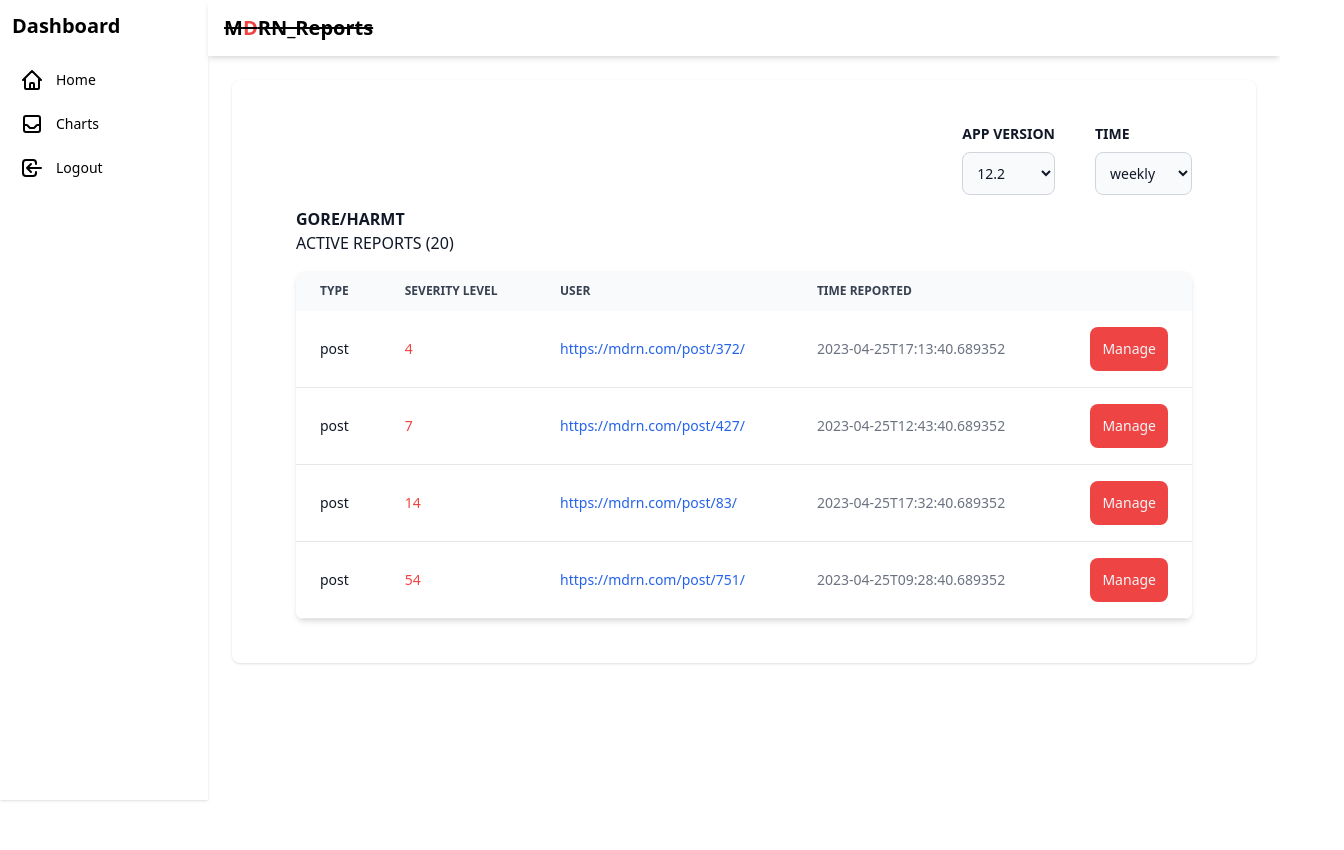
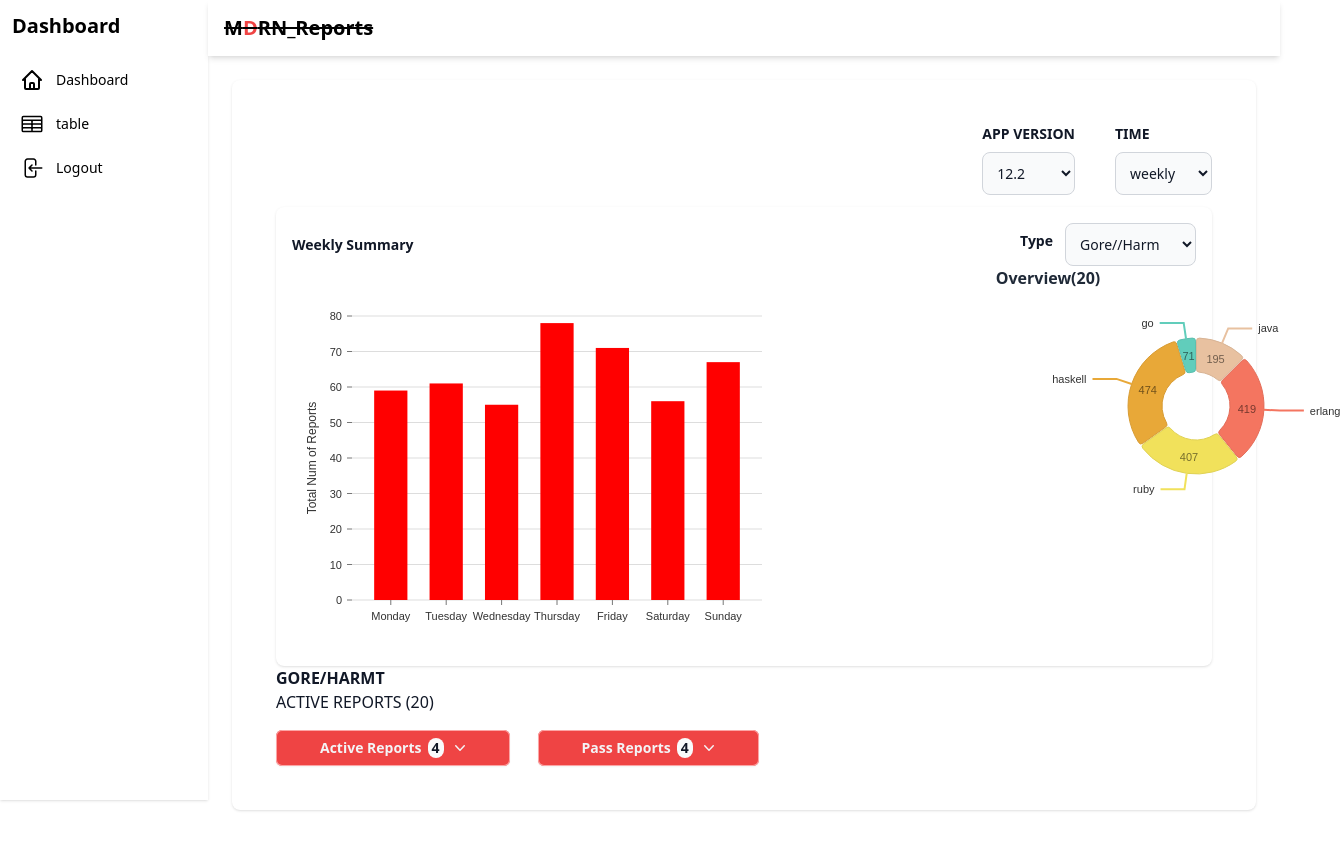
Before and after one commit to Sultan10sn/MDRNDASHBOARD, a React (Vite) app: page / in a window 1280 px wide. Shown: the top 850 px of the page, 1344 px wide, since content can reach past the window. Built offline with nearby package versions, Linux system fonts and the light colour scheme.

Commit message:
some changed has been done

```diff
--- a/src/App.jsx
+++ b/src/App.jsx
@@ -1,12 +1,10 @@
-import { BrowserRouter as Router, Routes, Route } from "react-router-dom";
+import { BrowserRouter as Router, Routes, Route, useLocation } from "react-router-dom";
 import { NavBar, Sidebar } from "./components";
-import { Charts, HandleReport, Listview, Login } from "./pages";
-
+import { Dashboard, HandleReport, Listview, Login } from "./pages";
+import { useEffect } from "react";
 
 
 function App() {
-
-
 
   return (
     <div className="flex">
@@ -15,10 +13,10 @@ function App() {
         <NavBar />
         <Router>
           <Routes>
+            <Route path="/" element={<Dashboard />} />
+            <Route path="/table" element={<Listview />} />
+            <Route path="/handlereport/:id" element={<HandleReport />} />
             <Route path="/login" element={<Login />} />
-            <Route path="/" element={<Listview />} />
-            <Route path="/charts" element={<Charts />} />
-            <Route path="/handlereport/:id" element={<HandleReport />} />
           </Routes>
         </Router>
       </main>
--- a/src/components/Sidebar.jsx
+++ b/src/components/Sidebar.jsx
@@ -29,29 +29,19 @@ export default function Sidebar() {
                                             d="M3 12l2-2m0 0l7-7 7 7M5 10v10a1 1 0 001 1h3m10-11l2 2m-2-2v10a1 1 0 01-1 1h-3m-6 0a1 1 0 001-1v-4a1 1 0 011-1h2a1 1 0 011 1v4a1 1 0 001 1m-6 0h6"
                                         />
                                     </svg>
-                                    <span>Home</span>
+                                    <span>Dashboard</span>
                                 </a>
                             </li>
                             <li className="rounded-sm">
                                 <a
-                                    href="/charts"
+                                    href="/table"
                                     className="flex items-center p-2 space-x-3 rounded-md"
                                 >
-                                    <svg
-                                        xmlns="http://www.w3.org/2000/svg"
-                                        className="w-6 h-6"
-                                        fill="none"
-                                        viewBox="0 0 24 24"
-                                        stroke="currentColor"
-                                        strokeWidth={2}
-                                    >
-                                        <path
-                                            strokeLinecap="round"
-                                            strokeLinejoin="round"
-                                            d="M20 13V6a2 2 0 00-2-2H6a2 2 0 00-2 2v7m16 0v5a2 2 0 01-2 2H6a2 2 0 01-2-2v-5m16 0h-2.586a1 1 0 00-.707.293l-2.414 2.414a1 1 0 01-.707.293h-3.172a1 1 0 01-.707-.293l-2.414-2.414A1 1 0 006.586 13H4"
-                                        />
+                                    <svg xmlns="http://www.w3.org/2000/svg" fill="none" viewBox="0 0 24 24" strokeWidth={1.5} stroke="currentColor" className="w-6 h-6">
+                                        <path strokeLinecap="round" strokeLinejoin="round" d="M3.375 19.5h17.25m-17.25 0a1.125 1.125 0 01-1.125-1.125M3.375 19.5h7.5c.621 0 1.125-.504 1.125-1.125m-9.75 0V5.625m0 12.75v-1.5c0-.621.504-1.125 1.125-1.125m18.375 2.625V5.625m0 12.75c0 .621-.504 1.125-1.125 1.125m1.125-1.125v-1.5c0-.621-.504-1.125-1.125-1.125m0 3.75h-7.5A1.125 1.125 0 0112 18.375m9.75-12.75c0-.621-.504-1.125-1.125-1.125H3.375c-.621 0-1.125.504-1.125 1.125m19.5 0v1.5c0 .621-.504 1.125-1.125 1.125M2.25 5.625v1.5c0 .621.504 1.125 1.125 1.125m0 0h17.25m-17.25 0h7.5c.621 0 1.125.504 1.125 1.125M3.375 8.25c-.621 0-1.125.504-1.125 1.125v1.5c0 .621.504 1.125 1.125 1.125m17.25-3.75h-7.5c-.621 0-1.125.504-1.125 1.125m8.625-1.125c.621 0 1.125.504 1.125 1.125v1.5c0 .621-.504 1.125-1.125 1.125m-17.25 0h7.5m-7.5 0c-.621 0-1.125.504-1.125 1.125v1.5c0 .621.504 1.125 1.125 1.125M12 10.875v-1.5m0 1.5c0 .621-.504 1.125-1.125 1.125M12 10.875c0 .621.504 1.125 1.125 1.125m-2.25 0c.621 0 1.125.504 1.125 1.125M13.125 12h7.5m-7.5 0c-.621 0-1.125.504-1.125 1.125M20.625 12c.621 0 1.125.504 1.125 1.125v1.5c0 .621-.504 1.125-1.125 1.125m-17.25 0h7.5M12 14.625v-1.5m0 1.5c0 .621-.504 1.125-1.125 1.125M12 14.625c0 .621.504 1.125 1.125 1.125m-2.25 0c.621 0 1.125.504 1.125 1.125m0 1.5v-1.5m0 0c0-.621.504-1.125 1.125-1.125m0 0h7.5" />
                                     </svg>
-                                    <span>Charts</span>
+
+                                    <span>table</span>
                                 </a>
 
                             </li>
@@ -60,20 +50,10 @@ export default function Sidebar() {
                                     href="/login"
                                     className="flex items-center p-2 space-x-3 rounded-md"
                                 >
-                                    <svg
-                                        xmlns="http://www.w3.org/2000/svg"
-                                        className="w-6 h-6"
-                                        fill="none"
-                                        viewBox="0 0 24 24"
-                                        stroke="currentColor"
-                                        strokeWidth={2}
-                                    >
-                                        <path
-                                            strokeLinecap="round"
-                                            strokeLinejoin="round"
-                                            d="M11 16l-4-4m0 0l4-4m-4 4h14m-5 4v1a3 3 0 01-3 3H6a3 3 0 01-3-3V7a3 3 0 013-3h7a3 3 0 013 3v1"
-                                        />
+                                    <svg xmlns="http://www.w3.org/2000/svg" fill="none" viewBox="0 0 24 24" strokeWidth={1.5} stroke="currentColor" className="w-6 h-6">
+                                        <path strokeLinecap="round" strokeLinejoin="round" d="M15.75 9V5.25A2.25 2.25 0 0013.5 3h-6a2.25 2.25 0 00-2.25 2.25v13.5A2.25 2.25 0 007.5 21h6a2.25 2.25 0 002.25-2.25V15M12 9l-3 3m0 0l3 3m-3-3h12.75" />
                                     </svg>
+
                                     <span>Logout</span>
                                 </a>
                             </li>
--- a/src/components/index.js
+++ b/src/components/index.js
@@ -5,5 +5,4 @@ export { default as NavBar } from './NavBar'
 export { default as Chartbar } from './Chartbar'
 export { default as Piechart } from './Piechart'
 export { default as Report } from './Report'
-export { default as PassReport } from './PassReport'
 export { default as Sidebar } from './Sidebar'
--- a/src/pages/Charts.jsx
+++ b/src/pages/Dashboard.jsx
@@ -1,31 +1,16 @@
 import React from 'react'
-import { Chartbar, Piechart, Report } from '../components'
+import { Chartbar, Piechart, Report, Selection } from '../components'
 import { fakeData, data, PiechartData } from '../database'
 
 
-const Charts = () => {
+const Dashboard = () => {
   return (
     <div className='container max-w-6xl px-6 py-2 mx-auto mt-6 md:h-screen lg:py-0'>
       <div className='w-full h-auto bg-white rounded-lg shadow dark:border xl:p-0 dark:bg-gray-800 dark:border-gray-700'>
         <div className='flex items-start justify-center w-full p-11'>
           <div className='container max-w-6xl'>
             <div className='flex justify-end gap-10 mb-3'>
-              <div>
-                <label htmlFor="App Version" className="block mb-2 text-sm font-bold text-gray-900 dark:text-white">APP VERSION</label>
-                <select id="App Version" className="bg-gray-50 border border-gray-300 text-gray-900 text-sm rounded-lg focus:ring-blue-500 focus:border-blue-500 block w-full p-2.5 dark:bg-gray-700 dark:border-gray-600 dark:placeholder-gray-400 dark:text-white dark:focus:ring-blue-500 dark:focus:border-blue-500">
-                  <option defaultValue='12.1'>12.2</option>
-                  <option value="11.4">11.4</option>
-                  <option value="22.1">22.1</option>
-                </select>
-              </div>
-              <div>
-                <label htmlFor="TIME" className="block mb-2 text-sm font-bold text-gray-900 dark:text-white">TIME</label>
-                <select id="TIME" className="bg-gray-50 border border-gray-300 text-gray-900 text-sm rounded-lg focus:ring-blue-500 focus:border-blue-500 block w-full p-2.5 dark:bg-gray-700 dark:border-gray-600 dark:placeholder-gray-400 dark:text-white dark:focus:ring-blue-500 dark:focus:border-blue-500">
-                  <option value='weekly' selected>weekly</option>
-                  <option value="mouthly">Monthly</option>
-                  <option value="mouthly">daily</option>
-                </select>
-              </div>
+              <Selection />
             </div>
             <div className='mb-4'>
               <div className='w-full h-auto p-4 bg-white rounded-lg shadow dark:border dark:bg-gray-800 dark:border-gray-700'>
@@ -34,7 +19,7 @@ const Charts = () => {
                   <div className='flex items-center gap-3'>
                     <label htmlFor="type" className="block mb-2 text-sm font-bold text-gray-900 dark:text-white">Type</label>
                     <select id="type" className="bg-gray-50 border border-gray-300 text-gray-900 text-sm rounded-lg focus:ring-blue-500 focus:border-blue-500 block w-full p-2.5 dark:bg-gray-700 dark:border-gray-600 dark:placeholder-gray-400 dark:text-white dark:focus:ring-blue-500 dark:focus:border-blue-500">
-                      <option selected value="Gore//Harm">Gore//Harm</option>
+                      <option defaultValue="Gore//Harm">Gore//Harm</option>
                       <option value="Heart Speech">Heart Speech</option>
                     </select>
                   </div>
@@ -62,4 +47,4 @@ const Charts = () => {
   )
 }
 
-export default Charts
+export default Dashboard
--- a/src/pages/HandleReport.jsx
+++ b/src/pages/HandleReport.jsx
@@ -1,6 +1,7 @@
 import React, { useEffect } from 'react'
 import imgage from '../assets/P9.jpg'
 import { Link, useParams } from 'react-router-dom'
+
 const HandleReport = () => {
 
     const params = useParams()
@@ -13,7 +14,10 @@ const HandleReport = () => {
         <>
 
             <div className='container w-full px-6 py-4 mx-auto mt-8 max-w-9xl md:h-screen lg:py-0'>
-                <Link to='/' className='text-lg font-bold leading-normal text-gray-800'>back</Link>
+                <Link to='/' className='flex items-end gap-1 text-lg font-bold leading-normal text-gray-800'> <svg xmlns="http://www.w3.org/2000/svg" fill="none" viewBox="0 0 24 24" strokeWidth={1.5} stroke="currentColor" className="w-5 h-5">
+                    <path strokeLinecap="round" strokeLinejoin="round" d="M10.5 19.5L3 12m0 0l7.5-7.5M3 12h18" />
+                </svg>
+                    back</Link>
                 <div className='w-full h-auto bg-white rounded-lg shadow dark:border xl:p-0 dark:bg-gray-800 dark:border-gray-700'>
                     <div className='flex justify-between pt-6'>
                         <div className='flex flex-col flex-1 pl-11'>
--- a/src/pages/Login.jsx
+++ b/src/pages/Login.jsx
@@ -14,11 +14,11 @@ const Login = () => {
                         </p>
                         <form className="space-y-4 md:space-y-6" action="#">
                             <div>
-                                <label for="email" className="block mb-2 text-sm font-medium text-gray-900 dark:text-white">Your email</label>
+                                <label htmlFor="email" className="block mb-2 text-sm font-medium text-gray-900 dark:text-white">Your email</label>
                                 <input type="email" name="email" id="email" className="bg-gray-50 border border-gray-300 text-gray-900 sm:text-sm rounded-lg focus:ring-primary-600 focus:border-primary-600 block w-full p-2.5 dark:bg-gray-700 dark:border-gray-600 dark:placeholder-gray-400 dark:text-white dark:focus:ring-blue-500 dark:focus:border-blue-500" placeholder="Email" required />
                             </div>
                             <div>
-                                <label for="password" className="block mb-2 text-sm font-medium text-gray-900 dark:text-white">Password</label>
+                                <label htmlFor="password" className="block mb-2 text-sm font-medium text-gray-900 dark:text-white">Password</label>
                                 <input type="password" name="password" id="password" placeholder="Password" className="bg-gray-50 border border-gray-300 text-gray-900 sm:text-sm rounded-lg focus:ring-primary-600 focus:border-primary-600 block w-full p-2.5 dark:bg-gray-700 dark:border-gray-600 dark:placeholder-gray-400 dark:text-white dark:focus:ring-blue-500 dark:focus:border-blue-500" required />
                             </div>
 
--- a/src/pages/index.js
+++ b/src/pages/index.js
@@ -2,4 +2,4 @@
 export { default as HandleReport } from './HandleReport'
 export { default as Listview } from './Listview'
 export { default as Login } from './Login'
-export { default as Charts } from './Charts'
+export { default as Dashboard } from './Dashboard'
```
Also changed, not shown: src/components/PassReport.jsx (deleted, +0 -35 lines).
